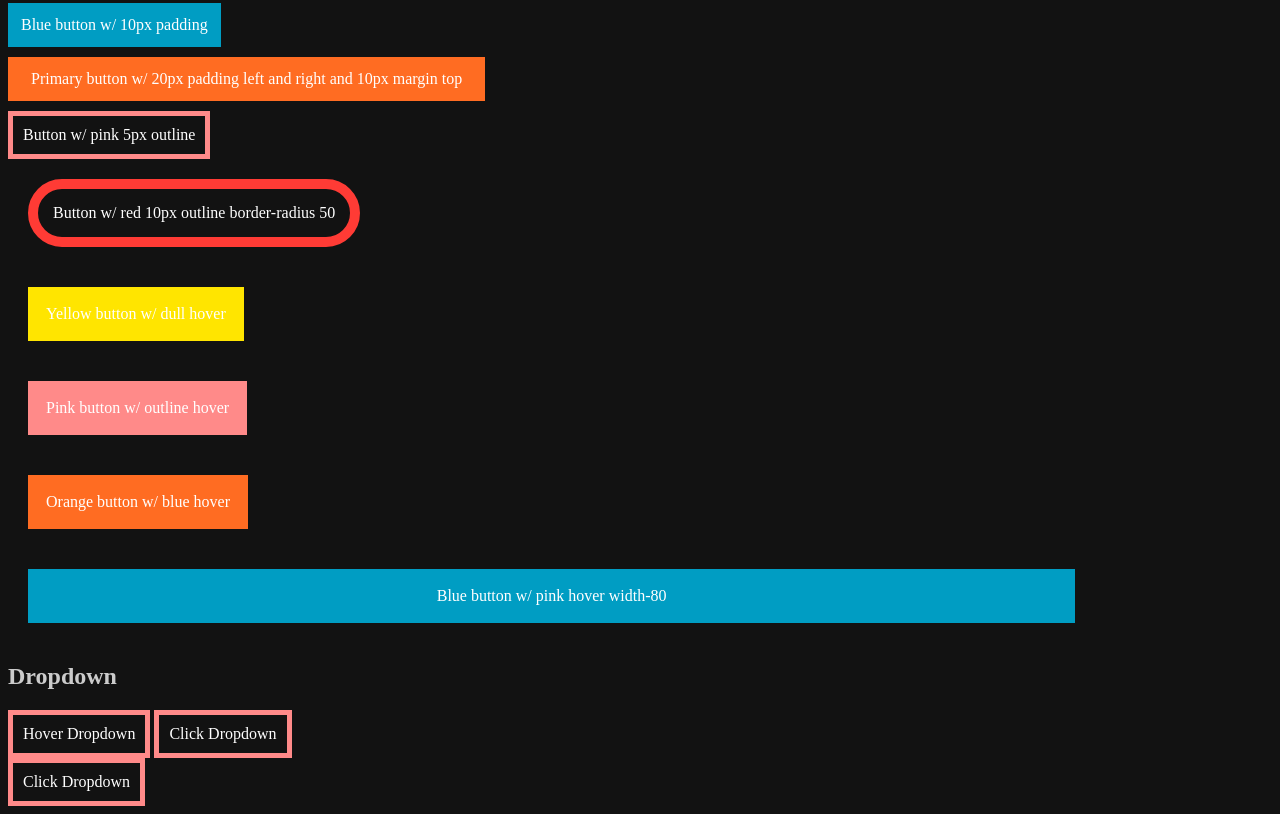
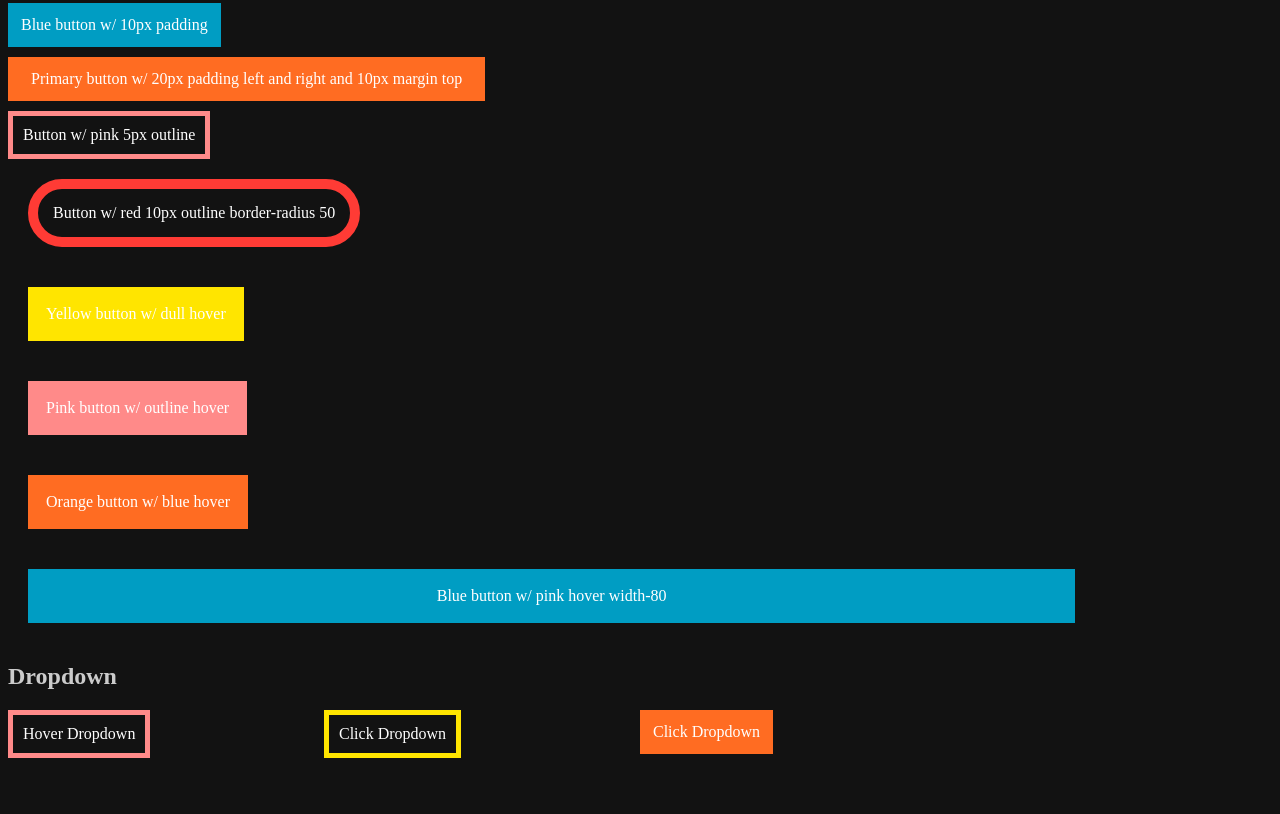
Before and after one commit to kateoneill/project-development, a website: page index.html in a window 1280 px wide. Shown: the part 10108-10922 px from the top of the page. After the commit the page ends 10874 px from the top, so only its background shows below. Drawn offline with Linux system fonts and the light colour scheme.

```diff
--- a/index.html
+++ b/index.html
@@ -359,6 +359,8 @@
         <a href="#" class="button padding-15 margin-20 blue hover-pink width-80">Blue button w/ pink hover width-80</a> </br>
 
         <h2>Dropdown</h2>
+        <div class="row">
+            <div class="xs-2-wide">
                 <div class="dropdown">
                     <a class="button outline-pink-5 hover-fill">Hover Dropdown</a>
                     <div class="dropdown-content grey-7-bckg padding-10 hover-orange">
@@ -367,24 +369,30 @@
                         <a href="#">Link 3</a>
                     </div>
                 </div>
+            </div>
 
+            <div class="xs-2-wide">
                 <div class="dropdown-click" id="dropdown-click">
-            <a onclick="clickDropdown()" class="click-drop button outline-pink-5 hover-fill">Click Dropdown</a>
+                    <a onclick="clickDropdown()" class="click-drop button outline-yellow-5 hover-fill">Click Dropdown</a>
                     <div id="drop-click" class="dropdown-content grey-7-bckg padding-10 hover-orange">
                         <a href="#" class="border-left-2">Link 1</a>
                         <a href="#" class="border-bottom-5">Link 2</a>
                         <a href="#">Link 3</a>
                     </div>
                 </div>
+            </div>
 
+            <div class="xs-2-wide">
                 <div class="dropdown-open" id="dropdown-open">
-            <a onclick="stayOpen()" class="open-drop button outline-pink-5 hover-fill">Click Dropdown</a>
+                    <a onclick="stayOpen()" class="open-drop button orange hover-outline">Click Dropdown</a>
                     <div id="drop-open" class="dropdown-content grey-7-bckg padding-10 hover-orange">
                         <a href="#" class="border-left-2">Link 1</a>
                         <a href="#" class="border-bottom-5">Link 2</a>
                         <a href="#">Link 3</a>
                     </div>
                 </div>
+            </div>
+        </div>
     </section>
 </body>
 </html>
```
Lines whose indentation alone changed are shown as unchanged.
